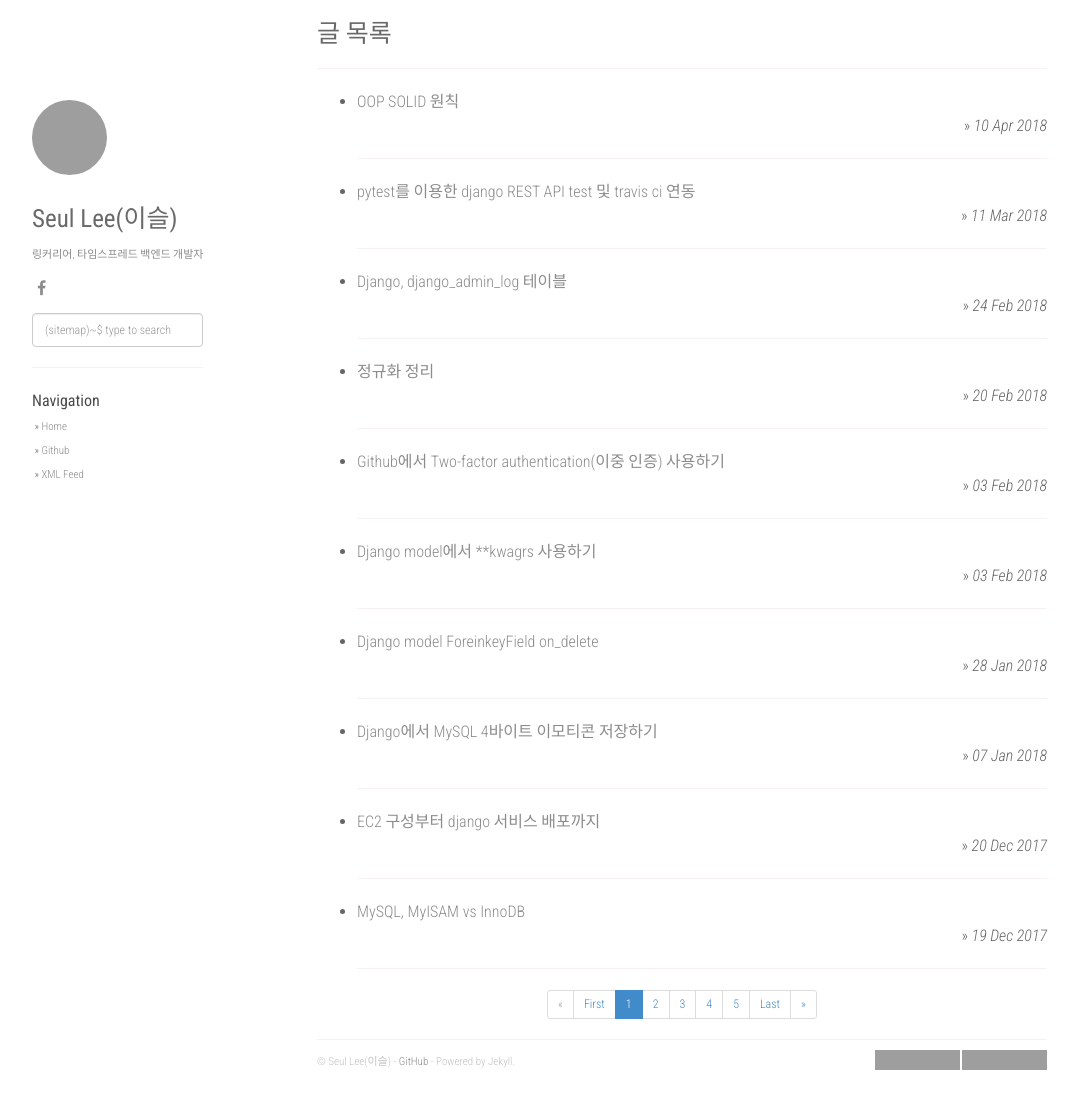
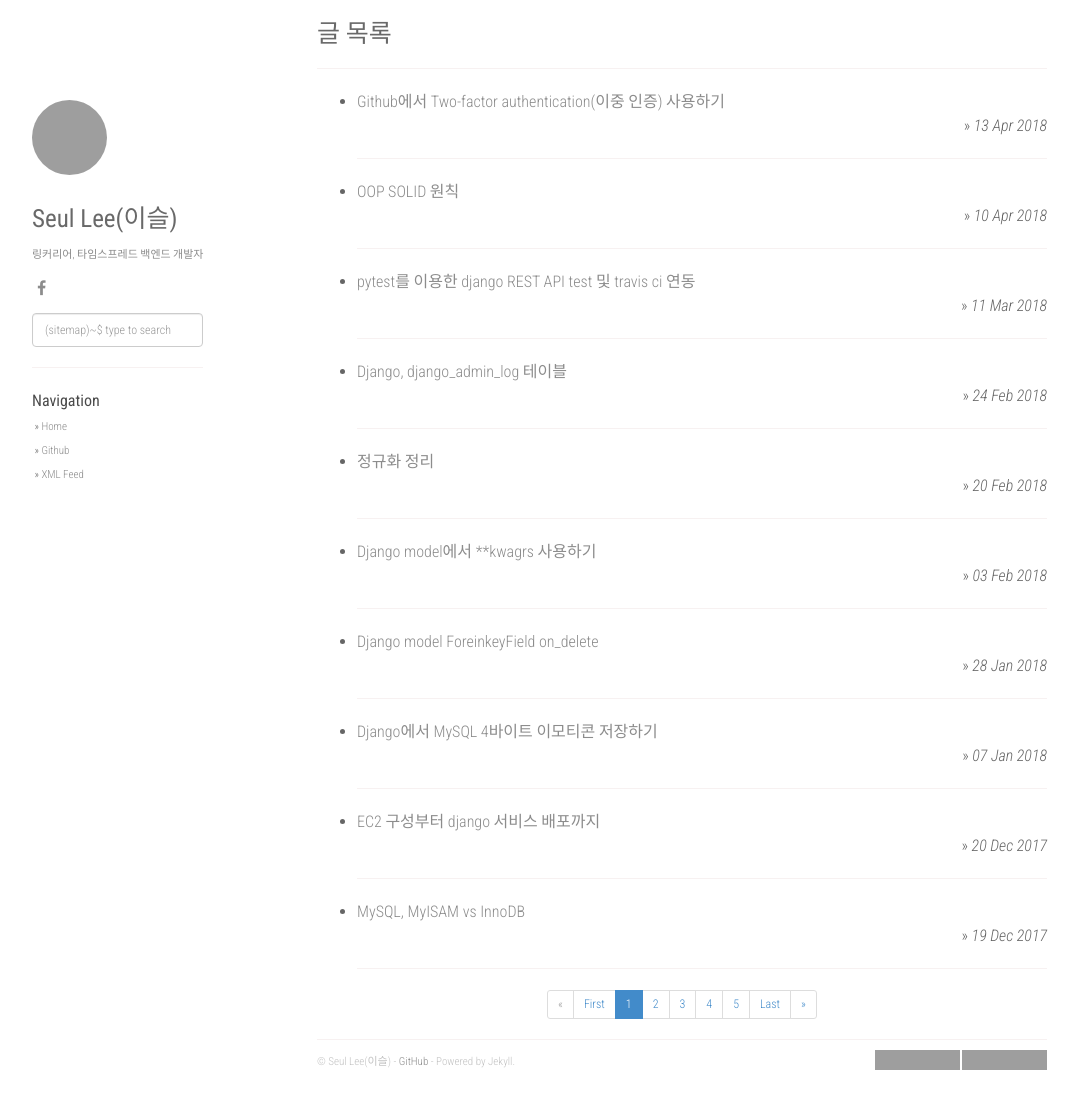
Before and after one commit to lee-seul/lee-seul.github.com, a Jekyll site: the page built from index.html, in a window 1280 px wide and 1093 px high. Shown: the whole window, without its empty margins (53-1132 px from the left). Built offline with Jekyll 4.4.1, drawn with Linux system fonts in a browser that asks for light colours; nearby versions of some CDN libraries; the list of posts is cut into pages by our own code; grey boxes are pictures that could not be loaded.

Commit message:
github 2fa 글 날짜 변경

```diff
--- a/_posts/2018-04-13-github-Two-factor authentication.markdown
+++ b/_posts/2018-04-13-github-Two-factor authentication.markdown
@@ -1,7 +1,7 @@
 ---
 layout: post
 title: "Github에서 Two-factor authentication(이중 인증) 사용하기"
-date: 2018-02-03 17:27:11 +0900
+date: 2018-04-13 20:46:51 +0900
 categories: [other, git]
 encoding: UTF-8
 ---
```
